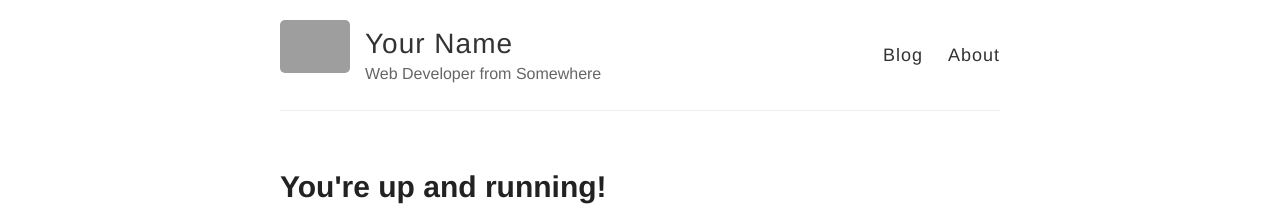
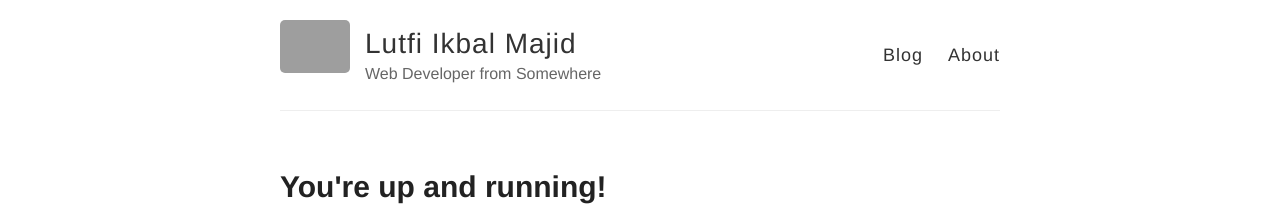
Before and after one commit to lutfiblog/lutfiblog.github.io, a Jekyll site: the page built from _posts/2014-3-3-Hello-World.md, in a window 1280 px wide. Shown: the top 222 px of the page. Built offline with Jekyll 4.4.1, drawn with Linux system fonts in a browser that asks for light colours; grey boxes are pictures that could not be loaded.

Commit message:
Update _config.yml

```diff
--- a/_config.yml
+++ b/_config.yml
@@ -3,7 +3,7 @@
 #
 
 # Name of your site (displayed in the header)
-name: Your Name
+name: Lutfi Ikbal Majid
 
 # Short bio or description (displayed in the header)
 description: Web Developer from Somewhere
@@ -21,7 +21,7 @@ footer-links:
   email:
   facebook:
   flickr:
-  github: barryclark/jekyll-now
+  github: lutfiblog/lutfiblog.github.io
   instagram:
   linkedin:
   pinterest:
@@ -47,7 +47,7 @@ url:
 # (http://yourusername.github.io/repository-name)
 # and NOT your User repository (http://yourusername.github.io)
 # then add in the baseurl here, like this: "/repository-name"
-baseurl: ""
+baseurl:
 
 #
 # !! You don't need to change any of the configuration flags below !!
```
